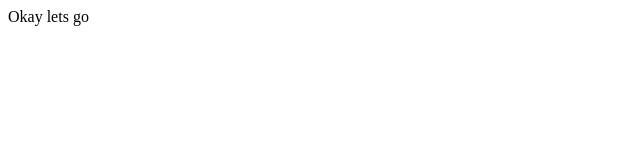
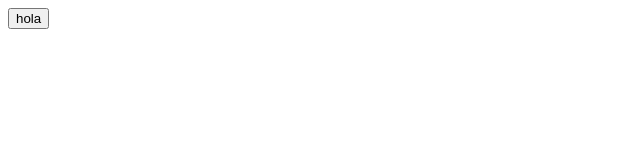
Before and after one commit to Jeanpefe/cursoReactMidu, a React (Vite) app in the folder proyectos/00-hola-mundo/: page / in a window 1280 px wide. Shown: the top 160 px of the page, without its empty margins (0-640 px from the left). Built offline with nearby package versions, Linux system fonts and the light colour scheme.

Commit message:
first component

```diff
--- a/proyectos/00-hola-mundo/src/main.jsx
+++ b/proyectos/00-hola-mundo/src/main.jsx
@@ -1,5 +1,17 @@
 import React from 'react'
 import ReactDOM from 'react-dom/client'
 
+const Button = ({text}) => {
+  return (
+  <button>
+    {text}
+  </button>
+  )
+}
+
 const root = ReactDOM.createRoot(document.getElementById('root'))
-root.render("Okay lets go")
+root.render(
+  <React.Fragment>
+    <Button text="hola"></Button>
+  </React.Fragment>
+)
```
